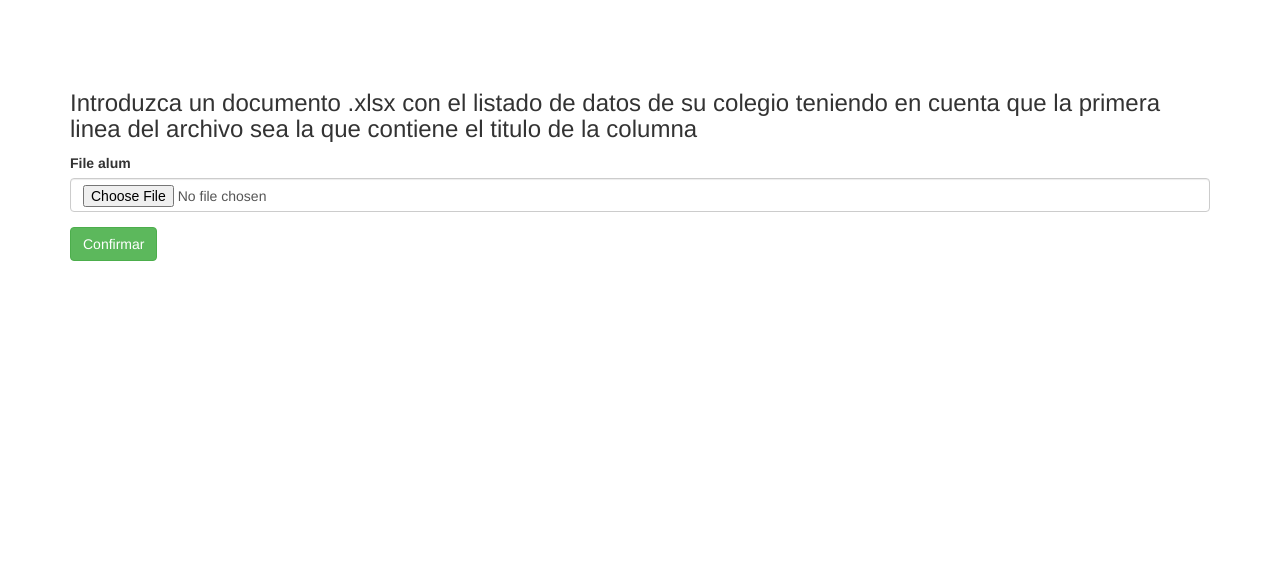
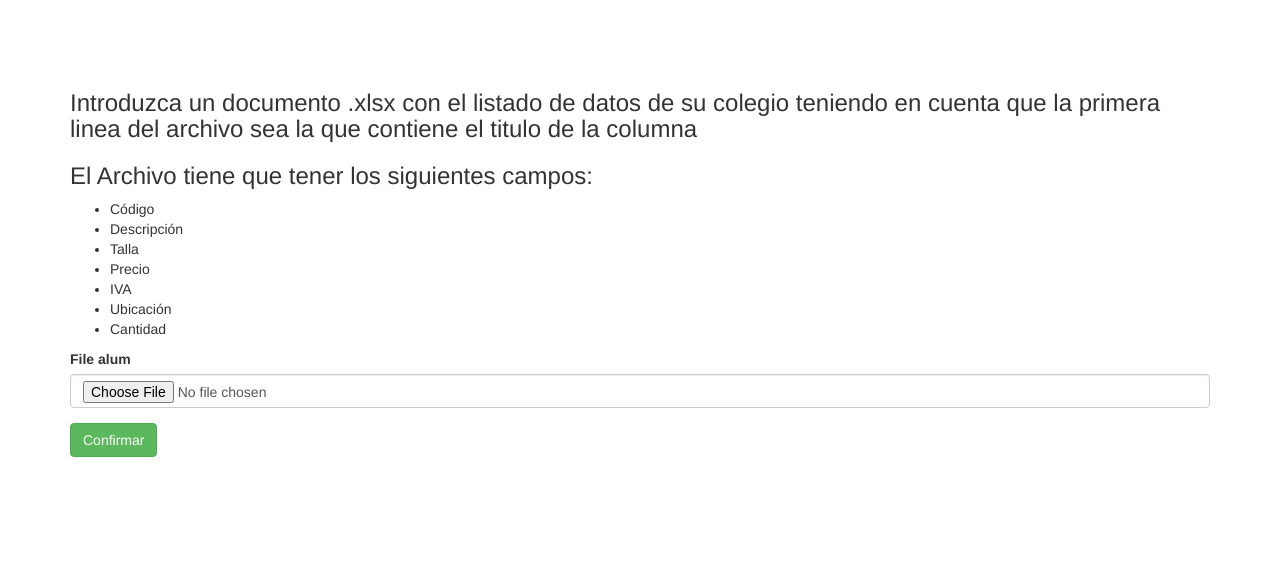
Before and after one commit to davidpera/educantes, a Yii app: template views/usuarios/upload.php in a window 1280 px wide. Shown: the top 579 px of the page. Run offline with PHP 8.4 and a stand-in for Yii, Linux system fonts and the light colour scheme; the template is opened without the code that fills it, so the values that code supplies are empty; form fields are guessed from the names that the template uses; some libraries are stand-ins or nearby versions.

Commit message:
Decimos que campos queremos y si no mandamos error

```diff
--- a/db/educantes.sql
+++ b/db/educantes.sql
@@ -11,7 +11,7 @@ CREATE TABLE uniformes
   , descripcion varchar(255)    NOT NULL
   , talla       varchar(255)    NOT NULL
   , precio      numeric(5,2)    NOT NULL
-  , IVA         numeric(3)      NOT NULL
+  , iva         numeric(3)      NOT NULL
   , ubicacion   varchar(255)
   , cantidad    numeric(10)     NOT NULL
   , colegio_id  bigint          NOT NULL REFERENCES colegios (id)
@@ -48,7 +48,7 @@ DROP TABLE IF EXISTS libros CASCADE;
 CREATE TABLE libros
 (
     id          bigserial       PRIMARY KEY
-  , ISBN        numeric(13)     NOT NULL
+  , isbn        numeric(13)     NOT NULL
   , titulo      varchar(255)    NOT NULL
   , curso       varchar(255)    NOT NULL
   , precio      numeric(5,2)    NOT NULL
--- a/views/usuarios/upload.php
+++ b/views/usuarios/upload.php
@@ -11,6 +11,33 @@ use yii\widgets\ActiveForm;
     <h3>Introduzca un documento .xlsx con el listado de datos de su
     colegio teniendo en cuenta que la primera linea del archivo sea
     la que contiene el titulo de la columna</h3>
+
+    <h3>El Archivo tiene que tener los siguientes campos:</h3>
+    <ul>
+    <?php if ($_GET['tabla'] === 'alumnos') : ?>
+        <li>Unidad</li>
+        <li>Nº Id. Escolar</li>
+        <li>Primer Apellido</li>
+        <li>Segundo Apellido</li>
+        <li>Nombre</li>
+        <li>Fecha de nacimiento</li>
+        <li>DNI/Pasaporte Primer tutor</li>
+        <li>DNI/Pasaporte Segundo tutor</li>
+    <?php elseif ($_GET['tabla'] === 'libros') : ?>
+        <li>ISBN</li>
+        <li>Título</li>
+        <li>Curso</li>
+        <li>Precio</li>
+    <?php else : ?>
+        <li>Código</li>
+        <li>Descripción</li>
+        <li>Talla</li>
+        <li>Precio</li>
+        <li>IVA</li>
+        <li>Ubicación</li>
+        <li>Cantidad</li>
+    <?php endif ?>
+    </ul>
     <?php
     $form = ActiveForm::begin([
             'options' => [ 'enctype' => 'multipart/form-data']
```
Also changed, not shown: controllers/UsuariosController.php (+29 -1 lines), 1 other file.
